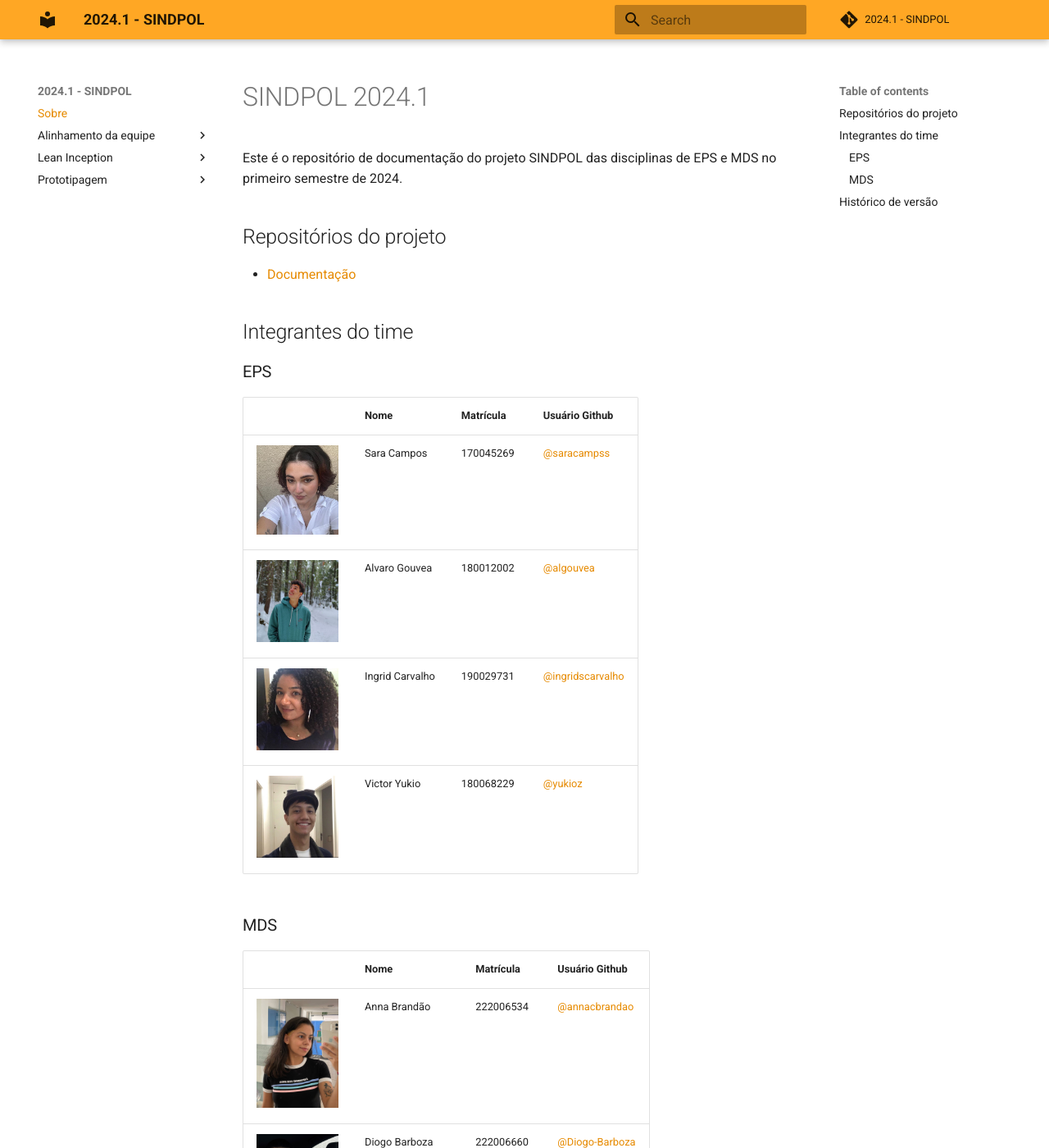
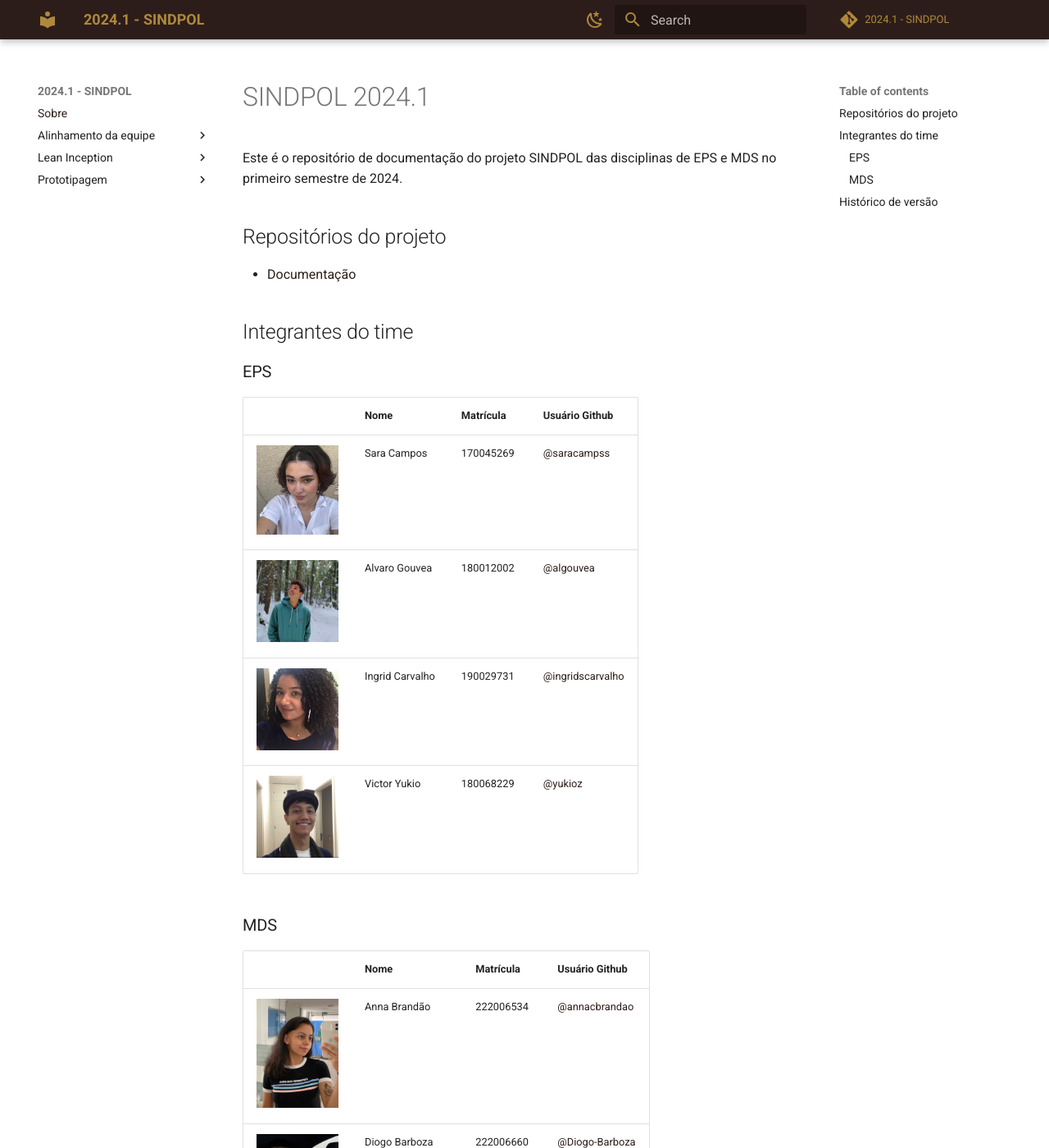
Before and after one commit to fga-eps-mds/2024.1-SINDPOL-DOC, an MkDocs documentation site: the page built from docs/index.md, in a window 1280 px wide and 1400 px high. Shown: the whole window at 82% size. Built offline with MkDocs 1.6.1 and Material for MkDocs 9.7.7, drawn with Linux system fonts in a browser that asks for light colours; comment, search, counter and statistics services are not loaded.

Commit message:
alterar tema da documentação para IDV do projeto.
Signed-off-by: yukioz <yukio.link@gmail.com>

```diff
--- /dev/null
+++ b/docs/stylesheets/extra.css
@@ -0,0 +1,9 @@
+[data-md-color-scheme="slate"] {
+    --md-primary-fg-color: #83341D;
+    --md-primary-bg-color: #E2D4C6;
+}
+
+[data-md-color-scheme="default"] {
+  --md-primary-fg-color: #2D1D1A;
+  --md-primary-bg-color: #AE883C;
+}
--- a/mkdocs.yml
+++ b/mkdocs.yml
@@ -4,11 +4,28 @@
 repo_name: '2024.1 - SINDPOL'
 repo_url: 'https://github.com/fga-eps-mds/2024.1-SINDPOL-DOC'
 
+extra_css:
+  - stylesheets/extra.css
+
 theme:
   name: material
   palette:
-    primary: orange
-    secondary: red
+    # Palette toggle for light mode
+    - media: "(prefers-color-scheme: light)"
+      scheme: default
+      toggle:
+        icon: material/weather-night
+        name: Switch to dark mode
+        primary: brown
+
+    # Palette toggle for dark mode
+    - media: "(prefers-color-scheme: dark)"
+      scheme: slate
+      toggle:
+        icon: material/weather-sunny
+        name: Switch to light mode
+        primary: brown
+
   # logo:
   # favicon:
 
```
